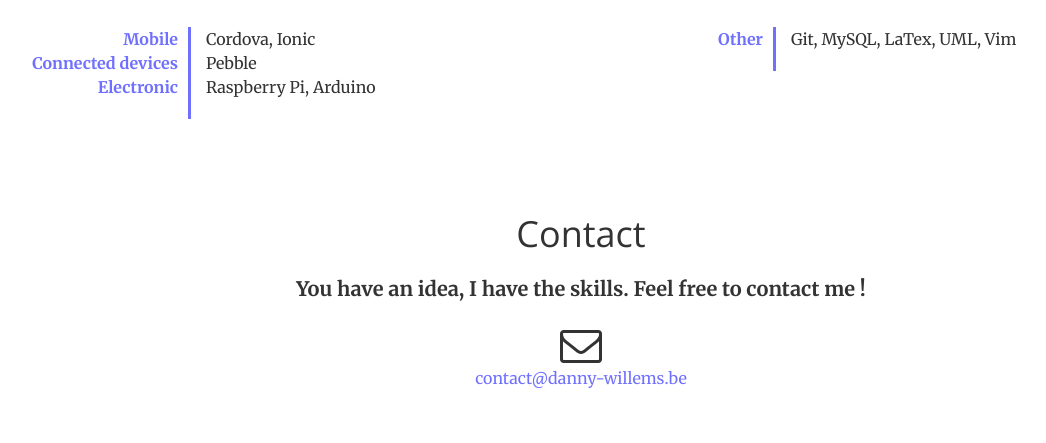
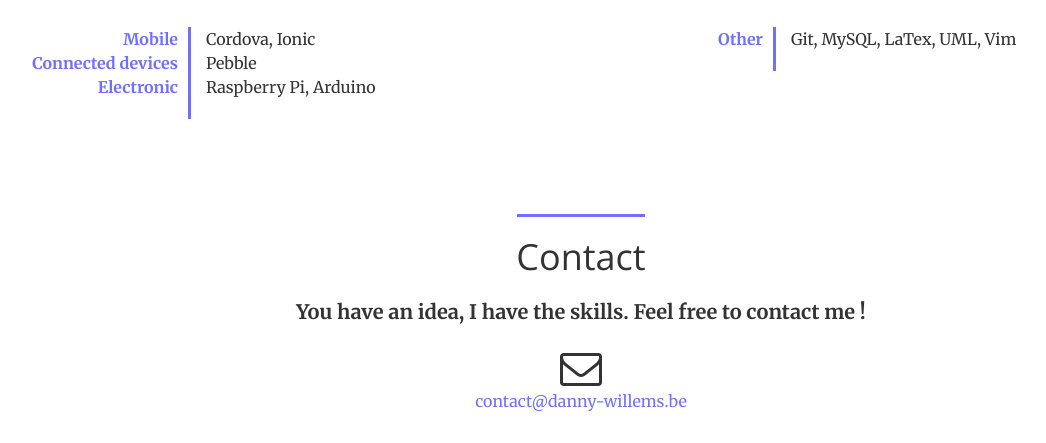
Before and after one commit to dannywillems/danny-willems.be, a PHP site: page / in a window 1280 px wide. Shown: the part 5637-6080 px from the top of the page, without its empty margins (59-1105 px from the left). Before the commit the page ends 6025 px from the top, so only its background shows below. Run offline with PHP 8.4, Linux system fonts and the light colour scheme.

Commit message:
Add separation before contact section

```diff
--- a/index.php
+++ b/index.php
@@ -347,6 +347,8 @@
       </div>
     </section>
 
+    <hr class="section-separation">
+
     <h2 class="text-center" id="contact">
       <?php echo $lang['CONTACT_TITLE'] ?>
     </h2>
```
